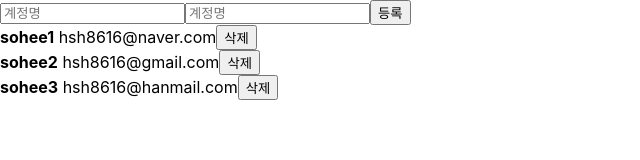
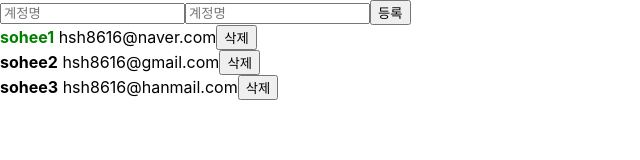
Before and after one commit to soheee94/react-tutorial, a React (Create React App) app: page / in a window 1280 px wide. Shown: the top 160 px of the page, without its empty margins (0-640 px from the left). Built offline with nearby package versions, Linux system fonts and the light colour scheme.

Commit message:
Chapter 1_15

```diff
--- a/src/App.js
+++ b/src/App.js
@@ -22,17 +22,20 @@
     {
         id:1,
         username: 'sohee1',
-        email: 'hsh8616@naver.com'
+        email: 'hsh8616@naver.com',
+        active: true
     },
     {
         id:2,
         username: 'sohee2',
-        email: 'hsh8616@gmail.com'
+        email: 'hsh8616@gmail.com',
+        active: false
     },
     {
         id:3,
         username: 'sohee3',
-        email: 'hsh8616@hanmail.com'
+        email: 'hsh8616@hanmail.com',
+        active: false
     }
   ]);
 
@@ -60,13 +63,23 @@
     setUsers(users.filter(user => user.id !== id));
   }
 
+  const onToggle = id => {
+    setUsers(users.map(
+      user => user.id === id
+        ? {...user, active: !user.active} //불변성 유지
+        : user
+    ))
+  }
+
   return (
     <>
       <CreateUser username={username} email={email} onChange={onChange} onCreate={onCreate}/>
-      <UserList users={users} onRemove={onRemove}/>
+      <UserList users={users} onRemove={onRemove} onToggle={onToggle}/>
     </>
 
   );
 }
 
+// 배열 수정(map) 추가(concat) 제거(filter)
+
 export default App;
--- a/src/UserList.js
+++ b/src/UserList.js
@@ -1,22 +1,29 @@
 import React from 'react';
-function User({user, onRemove}){
-    const {username, email, id} = user;
+function User({user, onRemove, onToggle}){
+    const {username, email, id, active} = user;
     return(
         <div>
-            <b>{username}</b> <span>{email}</span>
+            <b style={{
+                color : active ? 'green' : 'black',
+                cursor : 'pointer'
+            }}
+            onClick={() => onToggle(id)}>{username}</b> <span>{email}</span>
             <button onClick={() => onRemove(id)}>삭제</button>
         </div>
     )
 }
 
-function UserList({ users, onRemove }){
+function UserList({ users, onRemove, onToggle }){
     return(
         <div>
             {
                 users.map(
                     user => (
                     <User
-                        user={user} key={user.id} onRemove={onRemove}
+                        user={user}
+                        key={user.id}
+                        onRemove={onRemove}
+                        onToggle={onToggle}
                     />)
                 )
             }
```
